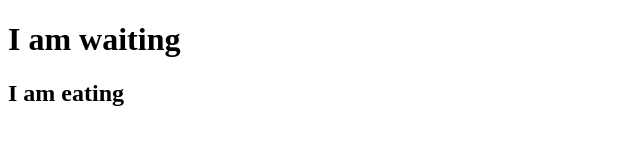
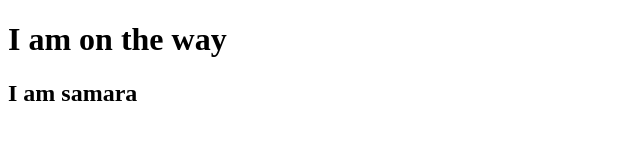
Before and after one commit to bharath1133/git--learning, a plain HTML site: page index.html in a window 1280 px wide. Shown: the whole page, without its empty margins (0-640 px from the left). Drawn offline with Linux system fonts and the light colour scheme.

Commit message:
Headers are changed

```diff
--- a/index.html
+++ b/index.html
@@ -5,8 +5,8 @@
     <title> bharath reddy</title>
   </head>
   <body>
-    <h1>I am waiting </h1>
-    <h2>I am eating</h2>
+    <h1>I am on the way </h1>
+    <h2>I am samara</h2>
 
   </body>
 </html>
```
